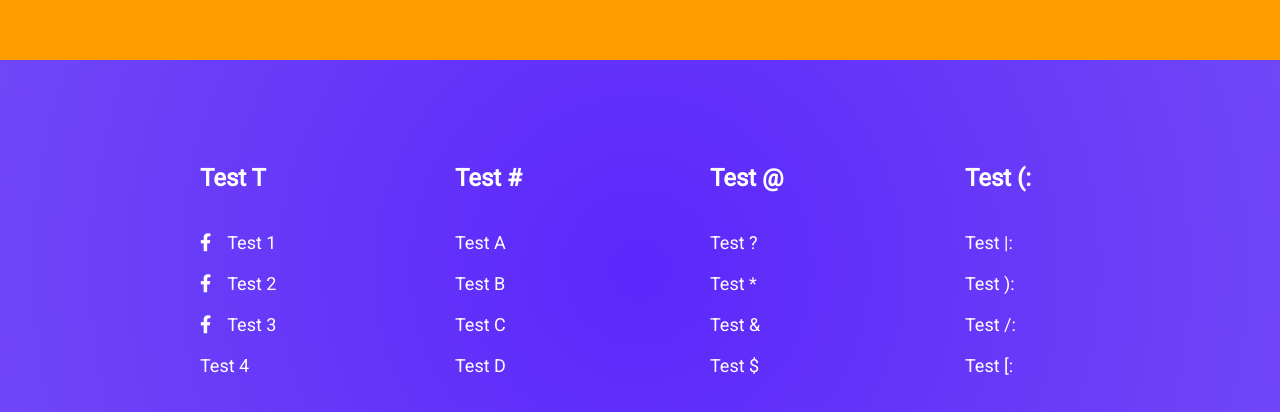
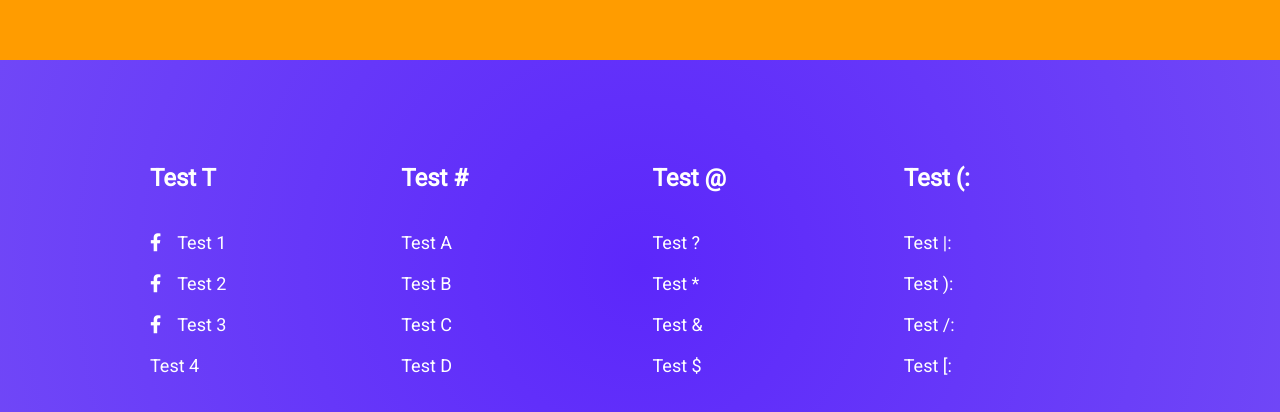
Before and after one commit to Daani1/SLBWebsite, a React (Create React App) app: page / in a window 1280 px wide. Shown: the part 540-952 px from the top of the page. Built offline with nearby package versions, Linux system fonts and the light colour scheme.

Commit message:
Having size issues, gonna stop trying w this branch since it was only meant for a learning experience.

```diff
--- a/src/components/footer/index.js
+++ b/src/components/footer/index.js
@@ -15,18 +15,18 @@ Footer.Wrapper = function FooterWrapper ({children, ...restProps})
            </Wrapper>
 }
 
+Footer.Column = function FooterColumn ({children, ...restProps})
+{
+    return <Column {...restProps}>
+            {children}
+            </Column>
+}
+
 Footer.Row = function FooterRow ({children, ...restProps})
 {
     return <Row {...restProps}>
             {children}
             </Row>
-}
-
-Footer.Column = function FooterColumn ({children, ...restProps})
-{
-    return <Column {...restProps}>
-            {children}
-            </Column>
 }
 
 Footer.Link = function FooterLink ({children, ...restProps})
--- a/src/components/footer/styles/footer.js
+++ b/src/components/footer/styles/footer.js
@@ -2,7 +2,7 @@ import styled from 'styled-components';
 
 export const Container = styled.div`
     padding: 80px 60px;
-    background: radial-gradient(circle, rgba(92, 39, 251, 1) 0%, rgb(112, 71, 247, 1) 100%)
+    background: radial-gradient(circle, rgba(92, 39, 251, 1) 0%, rgb(112, 71, 247, 1) 100%);
 `
 export const Wrapper = styled.div`
     display: flex;
@@ -16,16 +16,16 @@ export const Column = styled.div`
     display: flex;
     flex-direction: column;
     text-align: left;
-    margin-left: 60px;
+    margin-left: 10px;
 `
 
 export const Row = styled.div`
     display: grid;
     grid-template-columns: repeat(auto-fill, minmax(230px, 1fr));
-    grid-gap: 20px;
+    grid-gap: 5px;
 
     @media (max-width: 1000px) {
-        grid-template-columns: repeat(auto-fill, minmax(230px, 1fr));
+        grid-template-columns: repeat(auto-fill, minmax(200px, 1fr));
     }
 `
 
```
